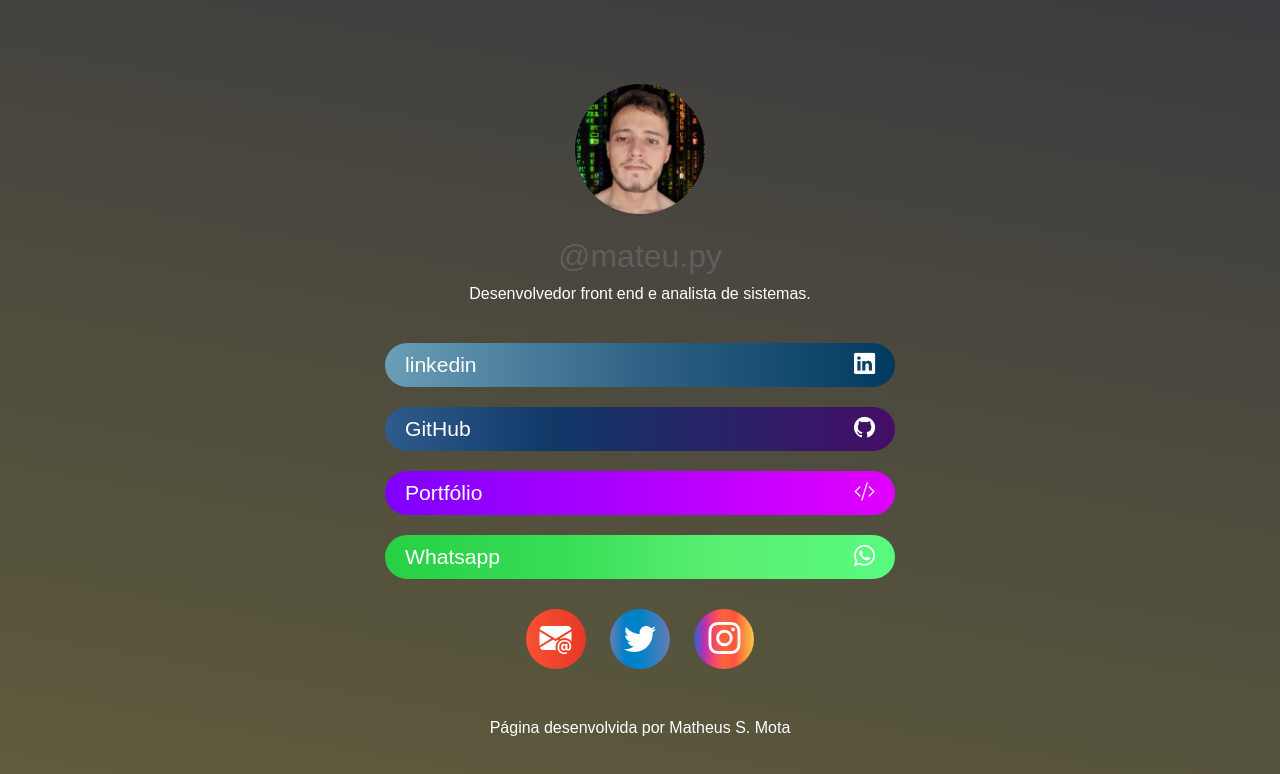
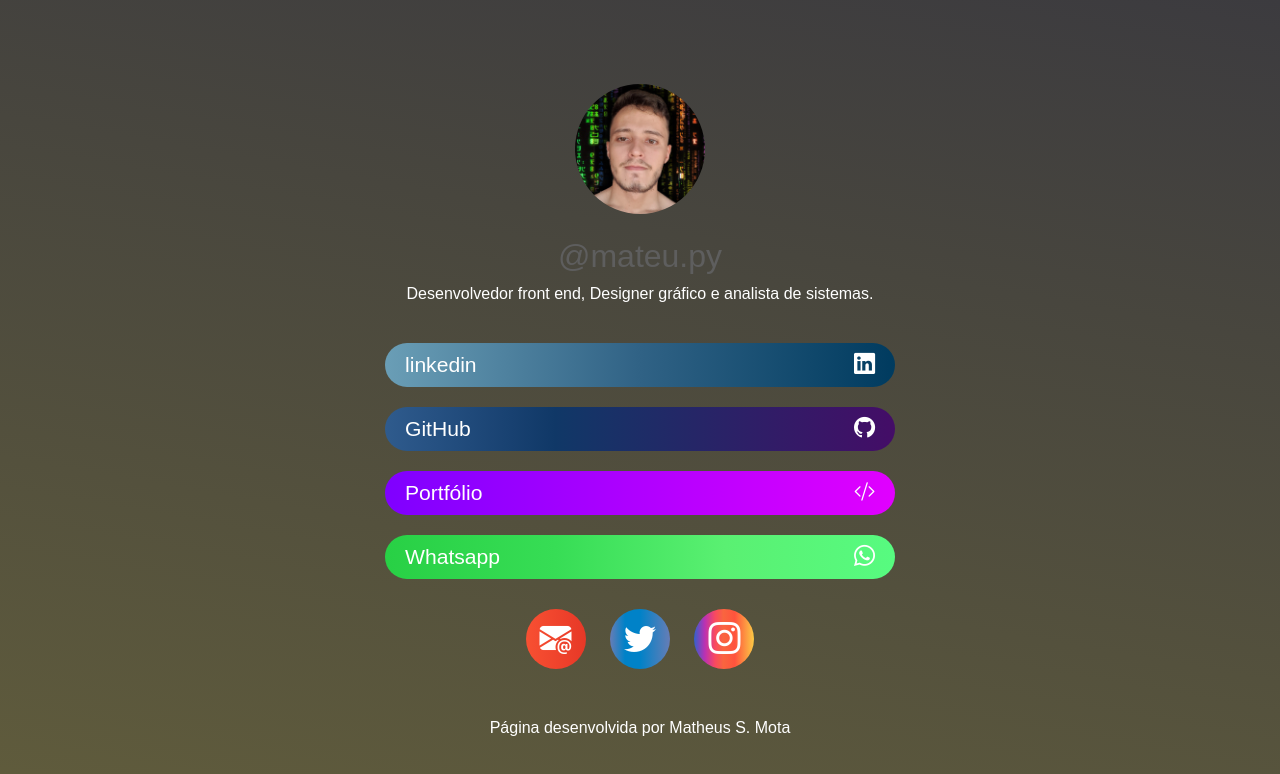
Before and after one commit to matheuslufano/pagina-de-links, a plain HTML site: page index.html in a window 1280 px wide. Drawn offline with nearby package versions, Linux system fonts and the light colour scheme.

Commit message:
Update index "Designer gráfico".html

```diff
--- a/index.html
+++ b/index.html
@@ -13,7 +13,7 @@
         <header>
             <img src="imagens/perfil 01.jpg" alt="Minha foto de perfil Matheus S. Mota">
             <a href="https://www.instagram.com/mateu.py/" target="_blank"><h1>@mateu.py</h1></a>
-            <p>Desenvolvedor front end e analista de sistemas.</p>
+            <p>Desenvolvedor front end, Designer gráfico e analista de sistemas.</p>
         </header>
 
         <section class="botoes-links"><!--que teg é esse ?-->
```
